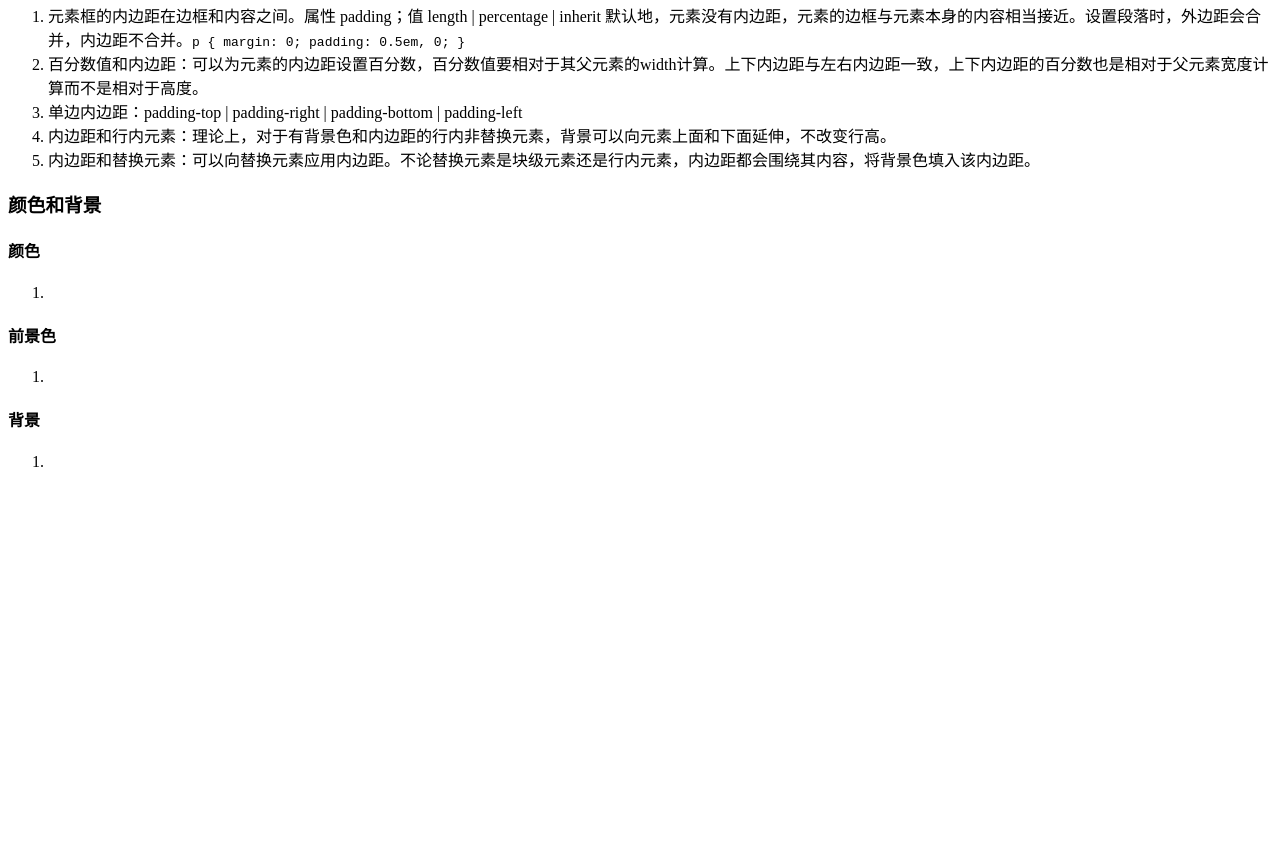
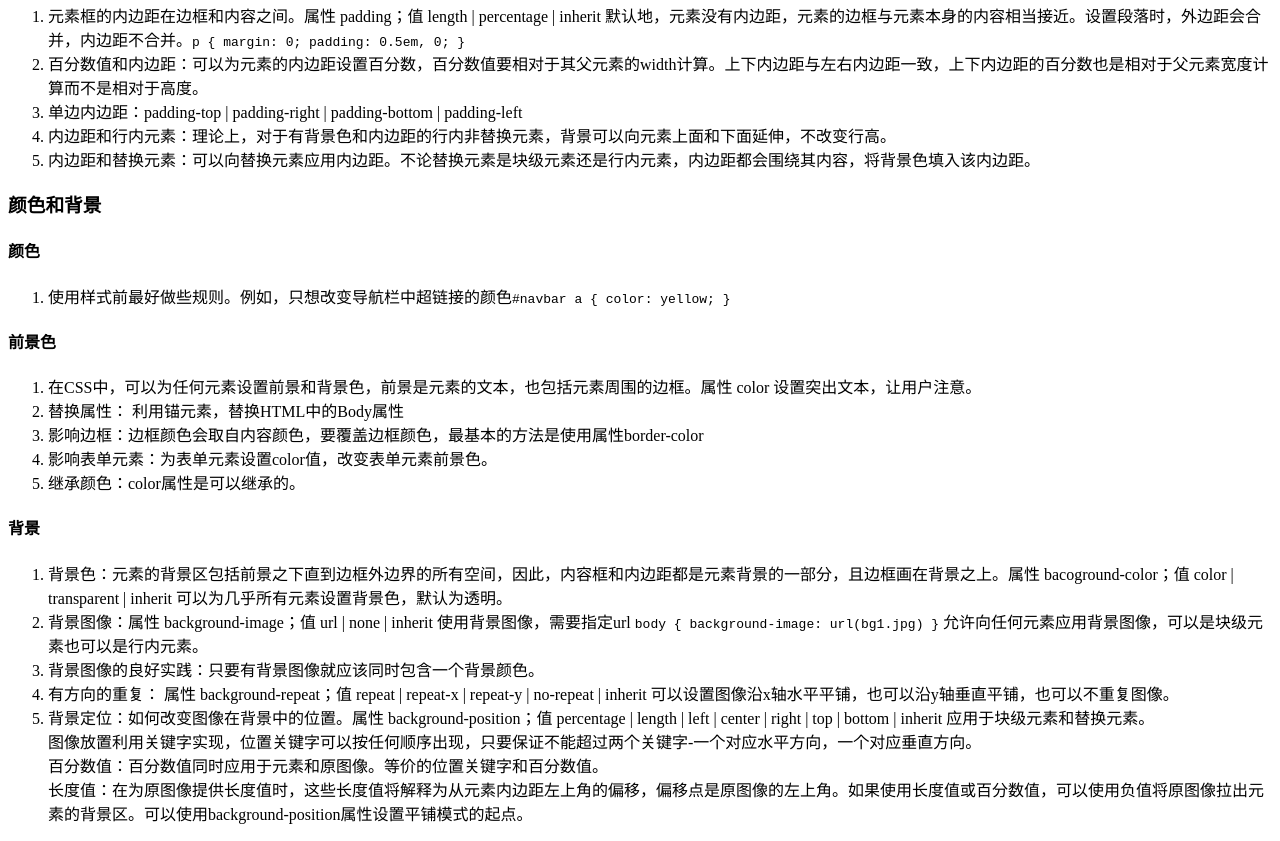
Before and after one commit to UnicornSeven/learning, a plain HTML site: page css/cssA.html in a window 1280 px wide. Shown: the part 11027-11868 px from the top of the page. Before the commit the page ends 11514 px from the top, so only its background shows below. Drawn offline with Linux system fonts and the light colour scheme.

Commit message:
CSS-9
颜色和背景

```diff
--- a/css/cssA.html
+++ b/css/cssA.html
@@ -378,19 +378,27 @@
         <div class="section">
           <h4>颜色</h4>
           <ol>
-            <li></li>
+            <li>使用样式前最好做些规则。例如，只想改变导航栏中超链接的颜色<code>#navbar a { color: yellow; }</code></li>
           </ol>
         </div>
         <div class="section">
           <h4>前景色</h4>
           <ol>
-            <li></li>
+            <li>在CSS中，可以为任何元素设置前景和背景色，前景是元素的文本，也包括元素周围的边框。属性 color 设置突出文本，让用户注意。</li>
+            <li>替换属性： 利用锚元素，替换HTML中的Body属性</li>
+            <li>影响边框：边框颜色会取自内容颜色，要覆盖边框颜色，最基本的方法是使用属性border-color</li>
+            <li>影响表单元素：为表单元素设置color值，改变表单元素前景色。</li>
+            <li>继承颜色：color属性是可以继承的。</li>
           </ol>
         </div>
         <div class="section">
           <h4>背景</h4>
           <ol>
-            <li></li>
+            <li>背景色：元素的背景区包括前景之下直到边框外边界的所有空间，因此，内容框和内边距都是元素背景的一部分，且边框画在背景之上。属性 bacoground-color；值 color | transparent | inherit 可以为几乎所有元素设置背景色，默认为透明。</li>
+            <li>背景图像：属性 background-image；值 url | none | inherit 使用背景图像，需要指定url <code>body { background-image: url(bg1.jpg) }</code> 允许向任何元素应用背景图像，可以是块级元素也可以是行内元素。</li>
+            <li>背景图像的良好实践：只要有背景图像就应该同时包含一个背景颜色。</li>
+            <li>有方向的重复： 属性 background-repeat；值 repeat | repeat-x | repeat-y | no-repeat | inherit 可以设置图像沿x轴水平平铺，也可以沿y轴垂直平铺，也可以不重复图像。</li>
+            <li>背景定位：如何改变图像在背景中的位置。属性 background-position；值 percentage | length | left | center | right | top | bottom | inherit 应用于块级元素和替换元素。</br>图像放置利用关键字实现，位置关键字可以按任何顺序出现，只要保证不能超过两个关键字-一个对应水平方向，一个对应垂直方向。</br>百分数值：百分数值同时应用于元素和原图像。等价的位置关键字和百分数值。<br>长度值：在为原图像提供长度值时，这些长度值将解释为从元素内边距左上角的偏移，偏移点是原图像的左上角。如果使用长度值或百分数值，可以使用负值将原图像拉出元素的背景区。可以使用background-position属性设置平铺模式的起点。</li>
           </ol>
         </div>
       </div>
```
